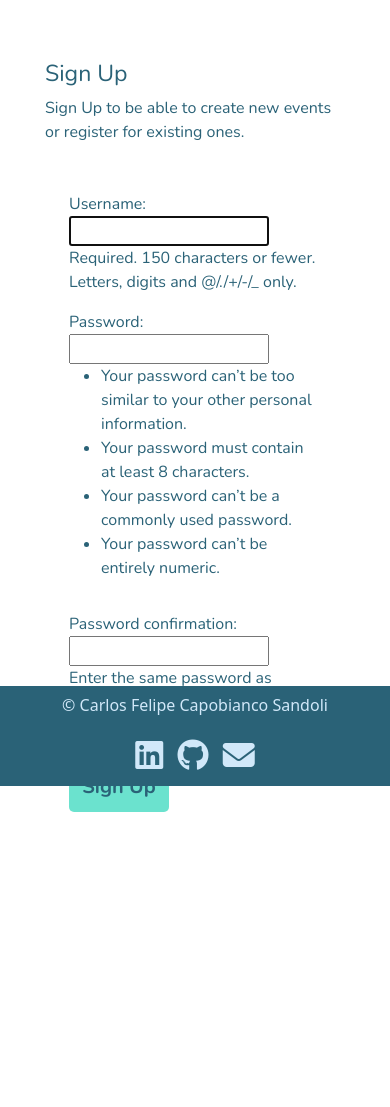
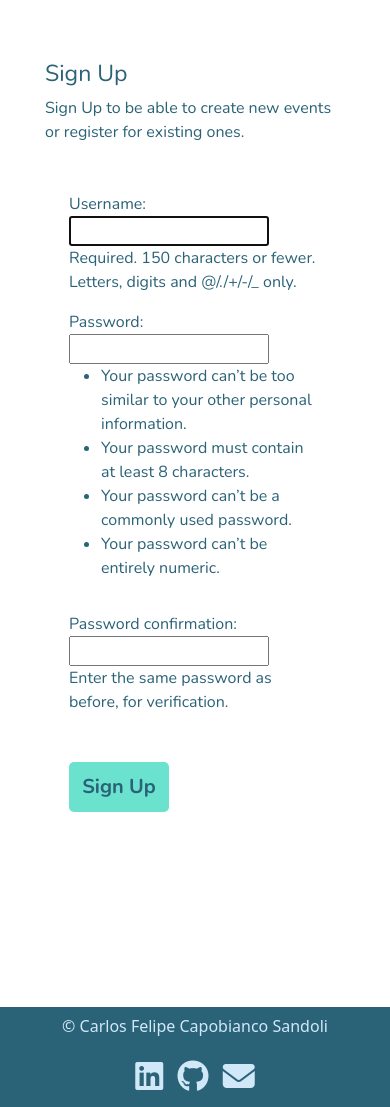
Before and after one commit to felipesandoli/ci-pp4-charity-event-orginizer, a Django app: page /signup/ in a window 390 px wide. Shown: the part 110-1217 px from the top of the page. Before the commit the page ends 922 px from the top, so only its background shows below. Run offline with Django 3.2, Linux system fonts and the light colour scheme; some libraries are stand-ins or nearby versions.

Commit message:
Fix footer overlaping cotent

```diff
--- a/static/css/style.css
+++ b/static/css/style.css
@@ -7,12 +7,17 @@
     --delete: #ff5042;
 }
 
+body {
+    position: relative;
+}
+
 main {
     font-family: 'Nunito', sans-serif;
     font-size: 1rem;
     color: var(--dark-blue);
     padding: 15px;
     margin-bottom: 150px;
+    min-height: 80vh;
 }
 
 main * {
@@ -79,7 +84,6 @@ main * {
 /* Login page */
 
 .auth-container {
-    height: 60vh;
     max-width: 1200px;
     padding: 30px;
     color: var(--dark-blue);
@@ -233,6 +237,7 @@ footer a {
 
     footer {
         font-size: 1rem;
+        bottom: 0;
         position: relative !important;
 
     }
```
